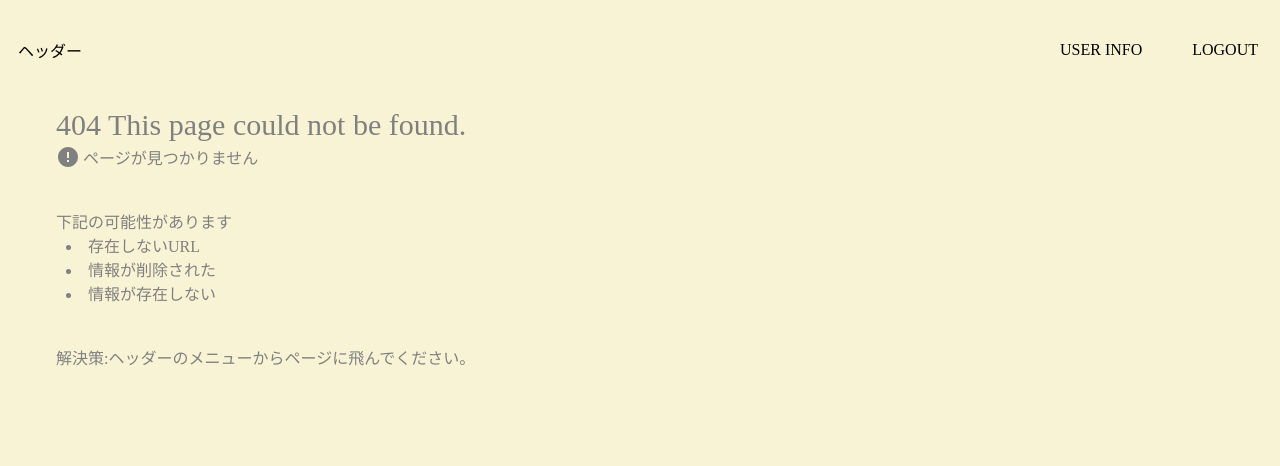
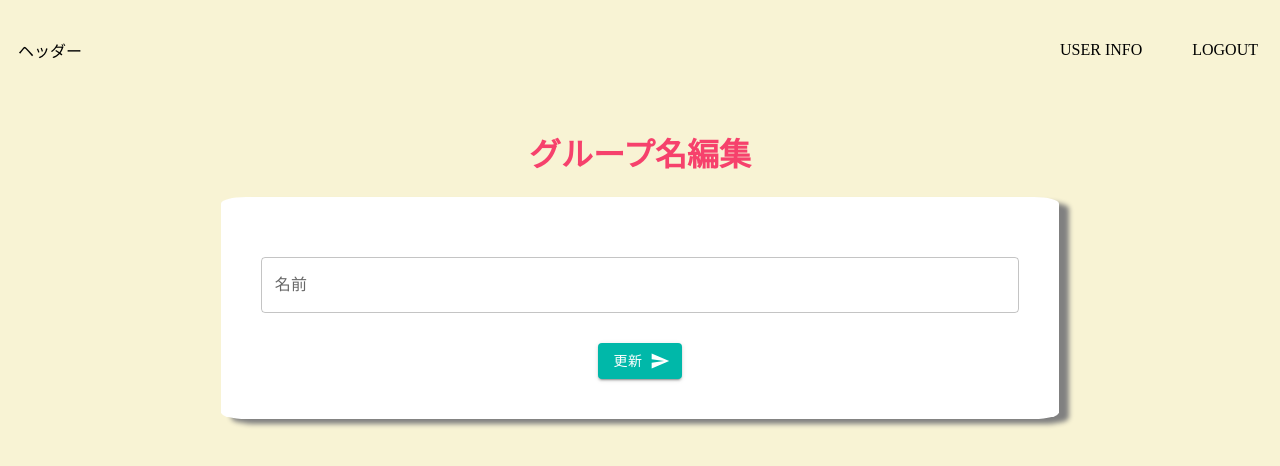
Before and after one commit to koda-momo/household-account-book, a Next.js app: page /group/edit in a window 1280 px wide. Before the commit this address had no page. Shown: the top 466 px of the page. Built offline with nearby package versions, Linux system fonts and the light colour scheme.

Commit message:
家族情報を編集するページ作成

```diff
--- /dev/null
+++ b/src/pages/group/edit.tsx
@@ -0,0 +1,126 @@
+import styled from "@emotion/styled";
+import { Button } from "@mui/material";
+import type { NextPage } from "next";
+import { InputText } from "../../components/form/InputText";
+import { PageLayout } from "../../components/layout/PageLayout";
+import { PageTitle } from "../../components/layout/PageTitle";
+
+import SendIcon from "@mui/icons-material/Send";
+import { useState, useCallback } from "react";
+
+/**
+ * 家族情報編集.
+ */
+const FamilyEdit: NextPage = () => {
+  /**
+   * 家族情報の取得.
+   */
+
+  const familyMember = [];
+
+  // const familyMember = [
+  //   {
+  //     id: "00000",
+  //     image: "/book-tab-logo-face.jpg",
+  //     familyID: "1234567890",
+  //     name: "山田千代子",
+  //     mail: "yamada@mail.com",
+  //     password: "yamayama",
+  //     role: "母",
+  //   },
+  //   {
+  //     id: "11111",
+  //     image: "/book-tab-logo-face.jpg",
+  //     familyID: "1234567890",
+  //     name: "山田花子",
+  //     mail: "yamada@mail.com",
+  //     password: "yamayama",
+  //     role: "娘",
+  //   },
+  //   {
+  //     id: "22222",
+  //     image: "/book-tab-logo-face.jpg",
+  //     familyID: "1234567890",
+  //     name: "山田五郎",
+  //     mail: "yamada@mail.com",
+  //     password: "yamayama",
+  //     role: "息子",
+  //   },
+  //   {
+  //     id: "33333",
+  //     image: "/book-tab-logo-face.jpg",
+  //     familyID: "1234567890",
+  //     name: "山田千代子",
+  //     mail: "yamada@mail.com",
+  //     password: "yamayama",
+  //     role: "母",
+  //   },
+  //   {
+  //     id: "4444",
+  //     image: "/book-tab-logo-face.jpg",
+  //     familyID: "1234567890",
+  //     name: "山田花子",
+  //     mail: "yamada@mail.com",
+  //     password: "yamayama",
+  //     role: "娘",
+  //   },
+  //   {
+  //     id: "55555",
+  //     image: "/book-tab-logo-face.jpg",
+  //     familyID: "1234567890",
+  //     name: "山田五郎",
+  //     mail: "yamada@mail.com",
+  //     password: "yamayama",
+  //     role: "息子",
+  //   },
+  // ];
+
+  //名前
+  const [name, setName] = useState<string>("");
+  const [nameError, setNameError] = useState<string>("");
+
+  /**
+   * DBにユーザ登録.
+   */
+  const postUserData = useCallback(() => {
+    if (name === "") {
+      setNameError("グループ名を入力して下さい。");
+    }
+
+    if (nameError !== "") {
+      return;
+    }
+  }, []);
+
+  return (
+    <>
+      <PageLayout title="グループ名編集">
+        <_TextInput>
+          <InputText
+            label="名前"
+            value={name}
+            setWord={setName}
+            errorItem={nameError}
+          />
+        </_TextInput>
+
+        <div>
+          <Button
+            variant="contained"
+            onClick={postUserData}
+            endIcon={<SendIcon />}
+            color="primary"
+          >
+            更新
+          </Button>
+        </div>
+      </PageLayout>
+    </>
+  );
+};
+
+//テキストボックス1つ1つ
+const _TextInput = styled("div")(() => ({
+  marginBottom: 30,
+}));
+export default FamilyEdit;
```
